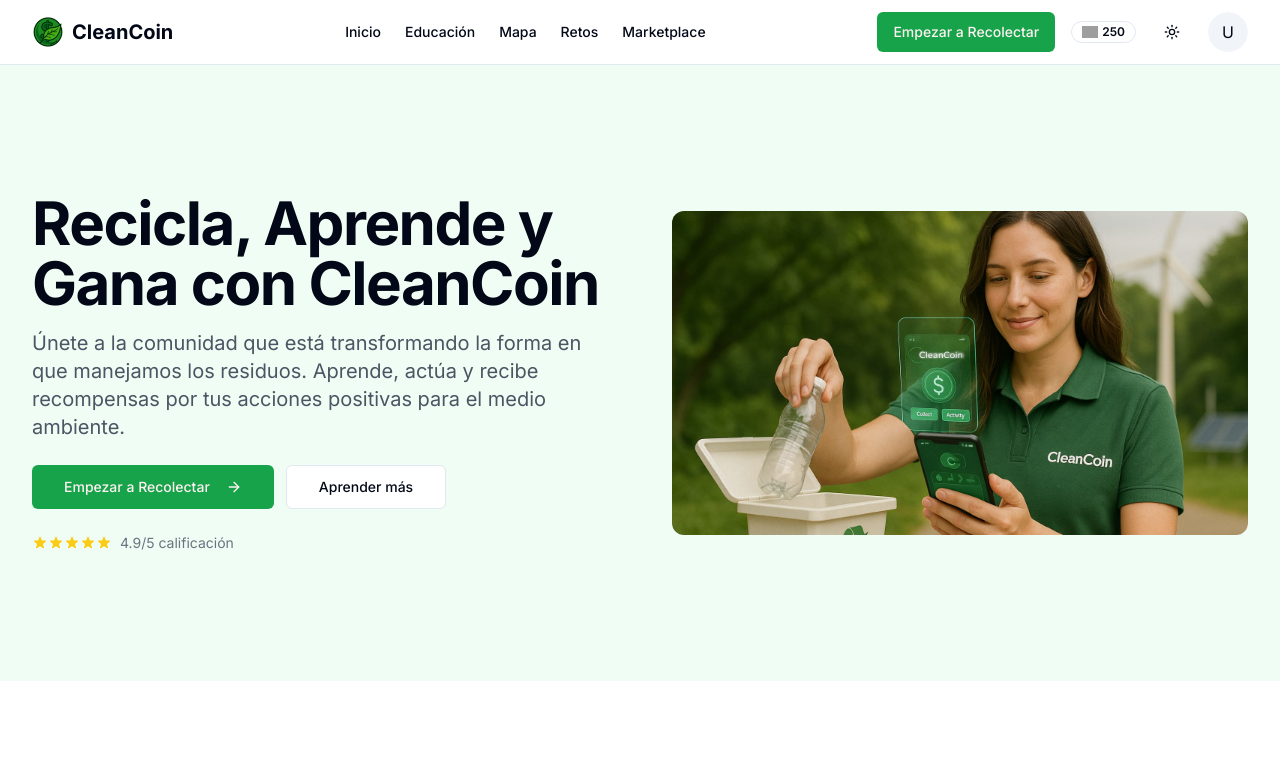
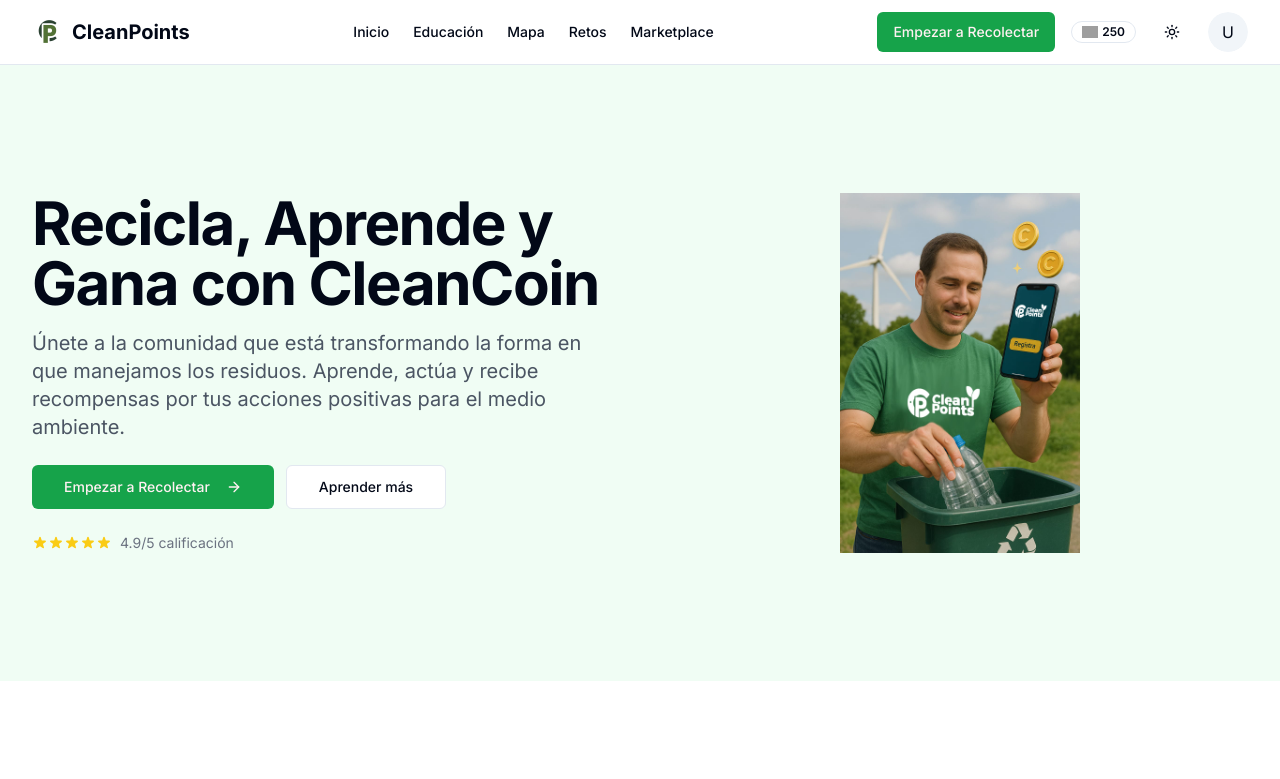
Before and after one commit to niespihu12/cleancoin, a Next.js app: page / in a window 1280 px wide. Shown: the top 779 px of the page. Built offline with nearby package versions, Linux system fonts and the light colour scheme; grey boxes are pictures that could not be loaded.

Commit message:
version actualizada

```diff
--- a/components/hero-section.tsx
+++ b/components/hero-section.tsx
@@ -40,15 +40,16 @@ export default function HeroSection() {
               </div>
             </div>
           </div>
-          <div className="flex items-center justify-center">
-            <div className="relative w-full max-w-md sm:max-w-lg lg:max-w-xl aspect-video rounded-xl overflow-hidden">
+          <div className="flex items-center justify-center h-full">
+            <div className="relative w-full max-w-md sm:max-w-lg lg:max-w-xl aspect-video rounded-xl overflow-hidden h-full">
               <Image
-                src="/WhatsApp Image 2025-05-05 at 10.08.04 PM.jpeg"
+                src="/hero-section.jpeg"
                 alt="CleanCoin App"
                 fill
-                className="object-cover"
+                className="object-contain"
               />
             </div>
+
           </div>
         </div>
       </div>
--- a/components/navbar.tsx
+++ b/components/navbar.tsx
@@ -52,8 +52,8 @@ export default function Navbar() {
             </SheetContent>
           </Sheet>
           <Link href="/" className="flex items-center gap-2">
-            <Image src="/WhatsApp_Image_2025-05-28_at_3.56.55_PM-removebg-preview (1).png" alt="CleanCoin Logo" alt="CleanCoin Logo" width={32} height={32} />
-            <span className="font-bold text-xl hidden md:inline-block">CleanCoin</span>
+            <Image src="/logo-cleanpoints.png" alt="CleanCoin Logo" alt="CleanCoin Logo" width={32} height={32} />
+            <span className="font-bold text-xl hidden md:inline-block">CleanPoints</span>
           </Link>
         </div>
         <nav className="hidden lg:flex items-center gap-6">
```
Also changed, not shown: public/hero-section.jpeg (added), public/logo-cleanpoints.png (added).
